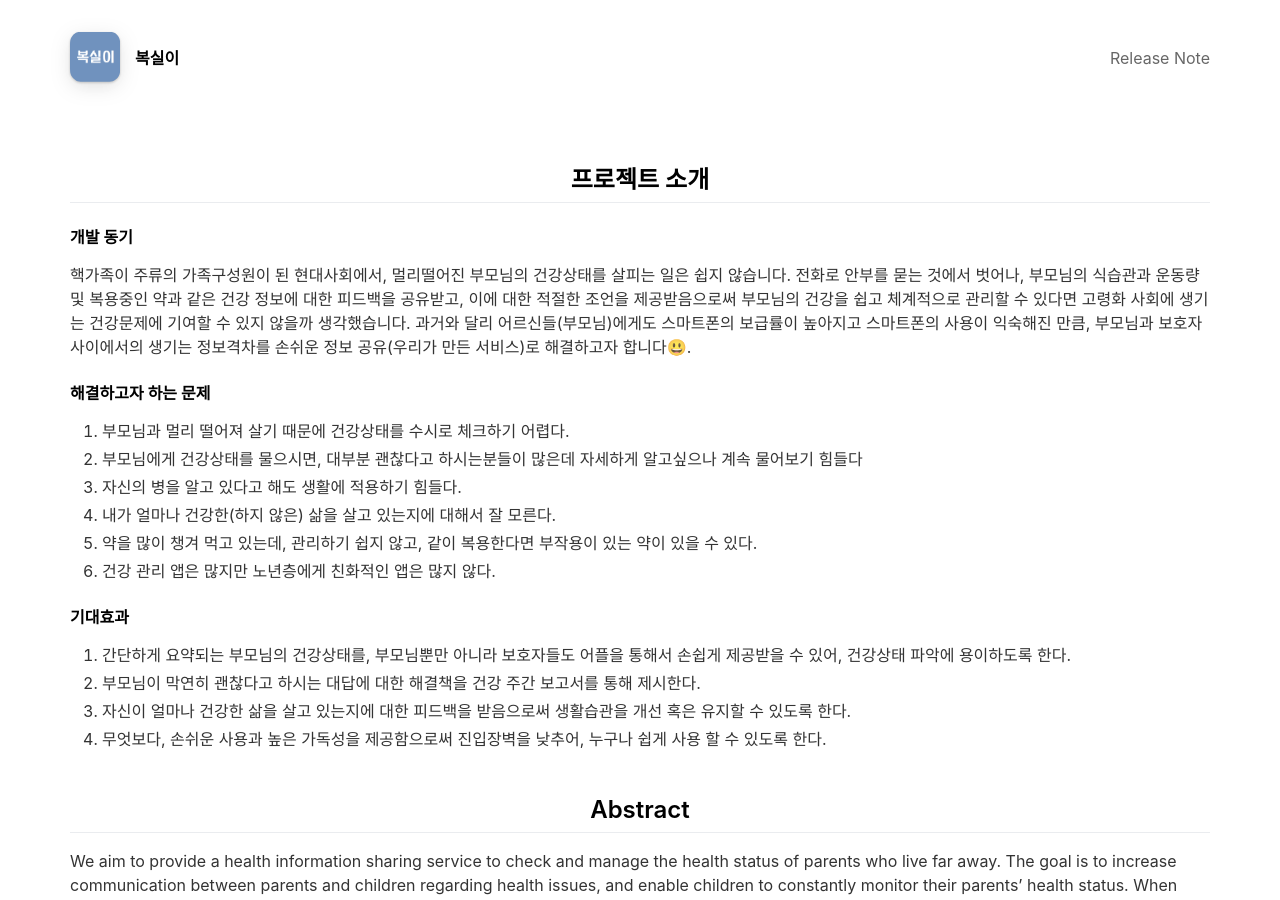
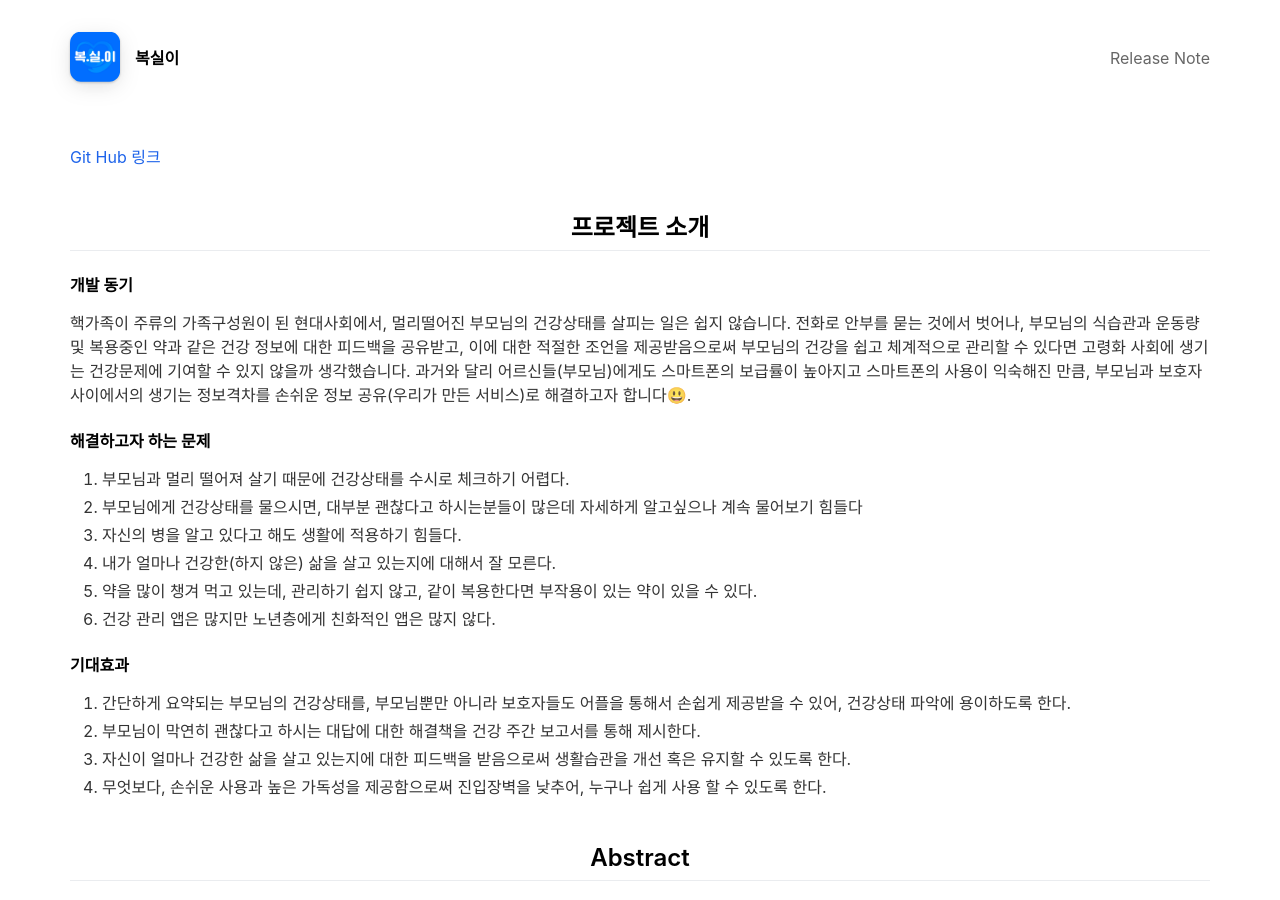
Before and after one commit to kookmin-sw/capstone-2023-11, a Jekyll site: the page built from docs/_pages/test.md, in a window 1280 px wide and 900 px high. Built offline with Jekyll 4.4.1, drawn with Linux system fonts in a browser that asks for light colours; nearby versions of some CDN libraries.

Commit message:
[docs] pages 수정

```diff
--- a/docs/_config.yml
+++ b/docs/_config.yml
@@ -53,6 +53,10 @@
 
   - title                                 : 실시간으로 확인하는 부모님의 건강 정보
     description                           : 등록된 보호자라면, 언제 어디서든 부모님의 건강 정보를 확인할 수 있습니다.
+    fontawesome_icon_name                 : display-medical
+
+  - title                                 : 3-Way 하이브리드 플랫폼
+    description                           : IOS, Android, Web을 모두 지원하여, 앱 설치가 어려운 분들도 웹 링크를 통해 이용가능합니다.
     fontawesome_icon_name                 : display-medical
 
 
--- a/docs/_pages/test.md
+++ b/docs/_pages/test.md
@@ -4,6 +4,7 @@
 include_in_header: false
 main: true
 ---
+[Git Hub 링크](https://github.com/kookmin-sw/capstone-2023-11)
 
 ## 프로젝트 소개
 #### 개발 동기
```
Also changed, not shown: docs/assets/KakaoTalk_20230406_191016987_01.jpg (added), docs/assets/appicon.png, docs/assets/screenshot/1.png.
